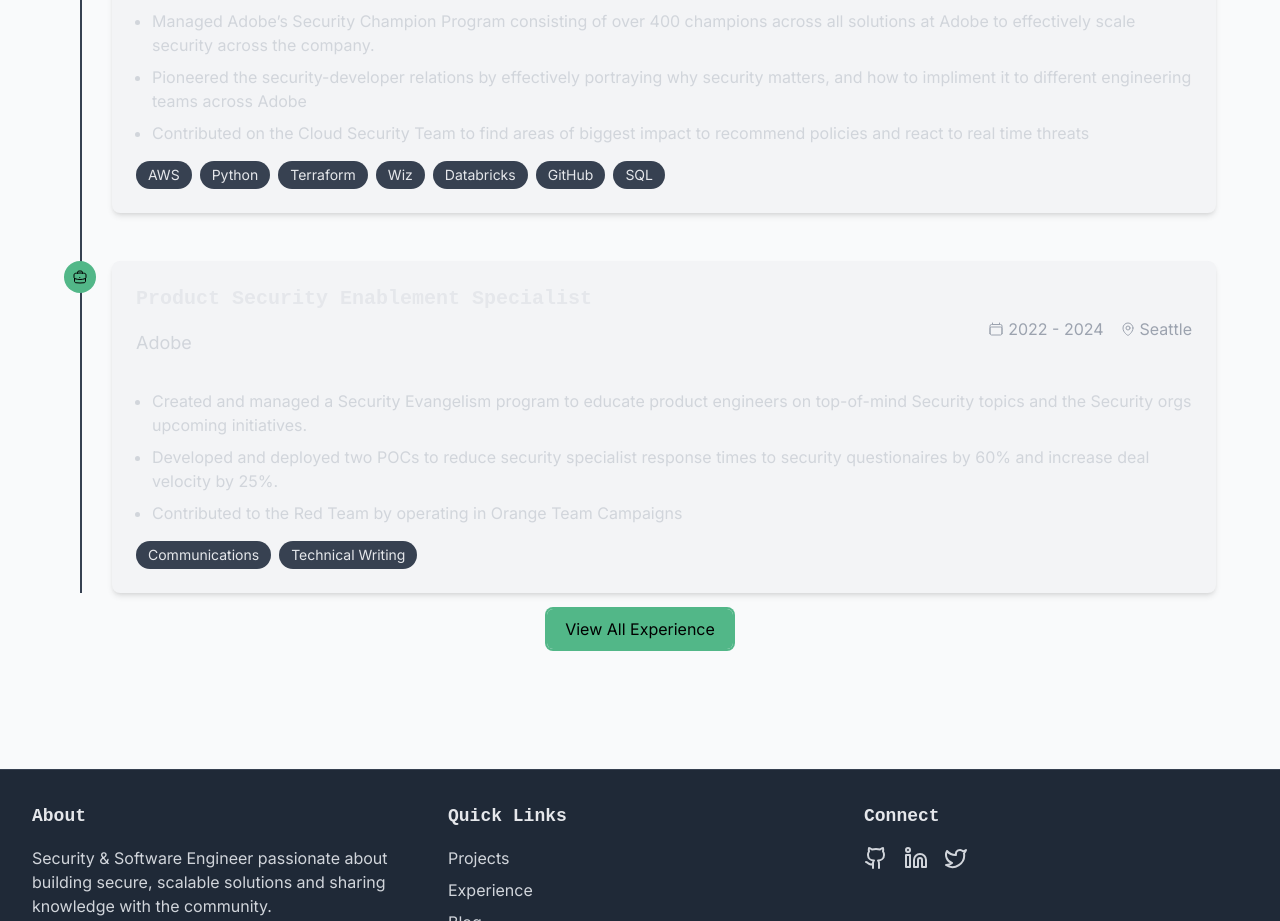
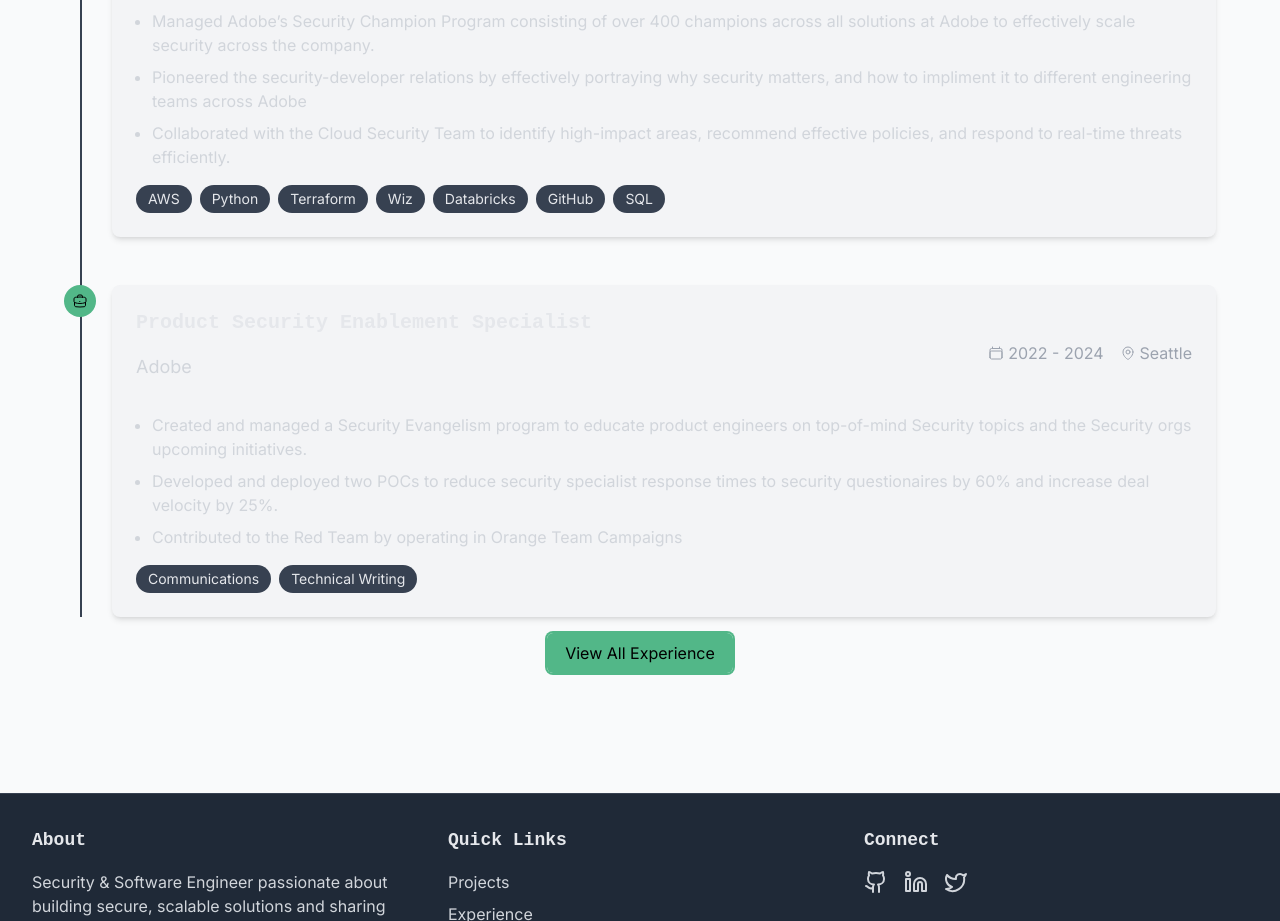
Before and after one commit to technolifts/portfolio-website, a Next.js app: page / in a window 1280 px wide. Shown: the part 2388-3309 px from the top of the page. Built offline with nearby package versions, Linux system fonts and the light colour scheme.

Commit message:
Update experience

```diff
--- a/src/content/experience.ts
+++ b/src/content/experience.ts
@@ -23,7 +23,7 @@
         'Automated the process for enrolling engineers in technical security training. Helping 20,000 learners get enrolled in role-based security training in 10% of the time it would take manually.',
         'Managed Adobe’s Security Champion Program consisting of over 400 champions across all solutions at Adobe to effectively scale security across the company. ',
         'Pioneered the security-developer relations by effectively portraying why security matters, and how to impliment it to different engineering teams across Adobe',
-        'Contributed on the Cloud Security Team to find areas of biggest impact to recommend policies and react to real time threats'
+        'Collaborated with the Cloud Security Team to identify high-impact areas, recommend effective policies, and respond to real-time threats efficiently.'
       ],
       technologies: ['AWS', 'Python', 'Terraform', 'Wiz', 'Databricks', 'GitHub', 'SQL'],
       type: 'security'
```
